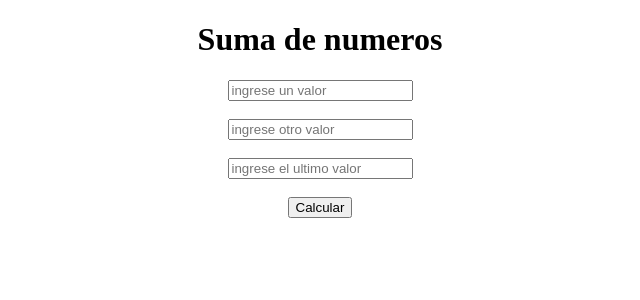
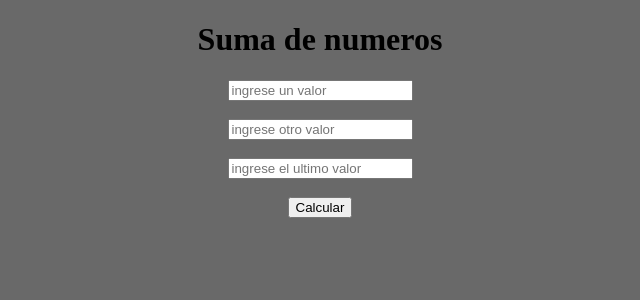
Before and after one commit to stef4no1/php-project1, a PHP site: page / in a window 1280 px wide. Shown: the top 300 px of the page, without its empty margins (320-960 px from the left). Run offline with PHP 8.4, Linux system fonts and the light colour scheme.

Commit message:
upload body

```diff
--- a/style.css
+++ b/style.css
@@ -1,3 +1,6 @@
+body {
+    background-color: dimgrey;
+}
 h1 {
     text-align: center;
 }
```
